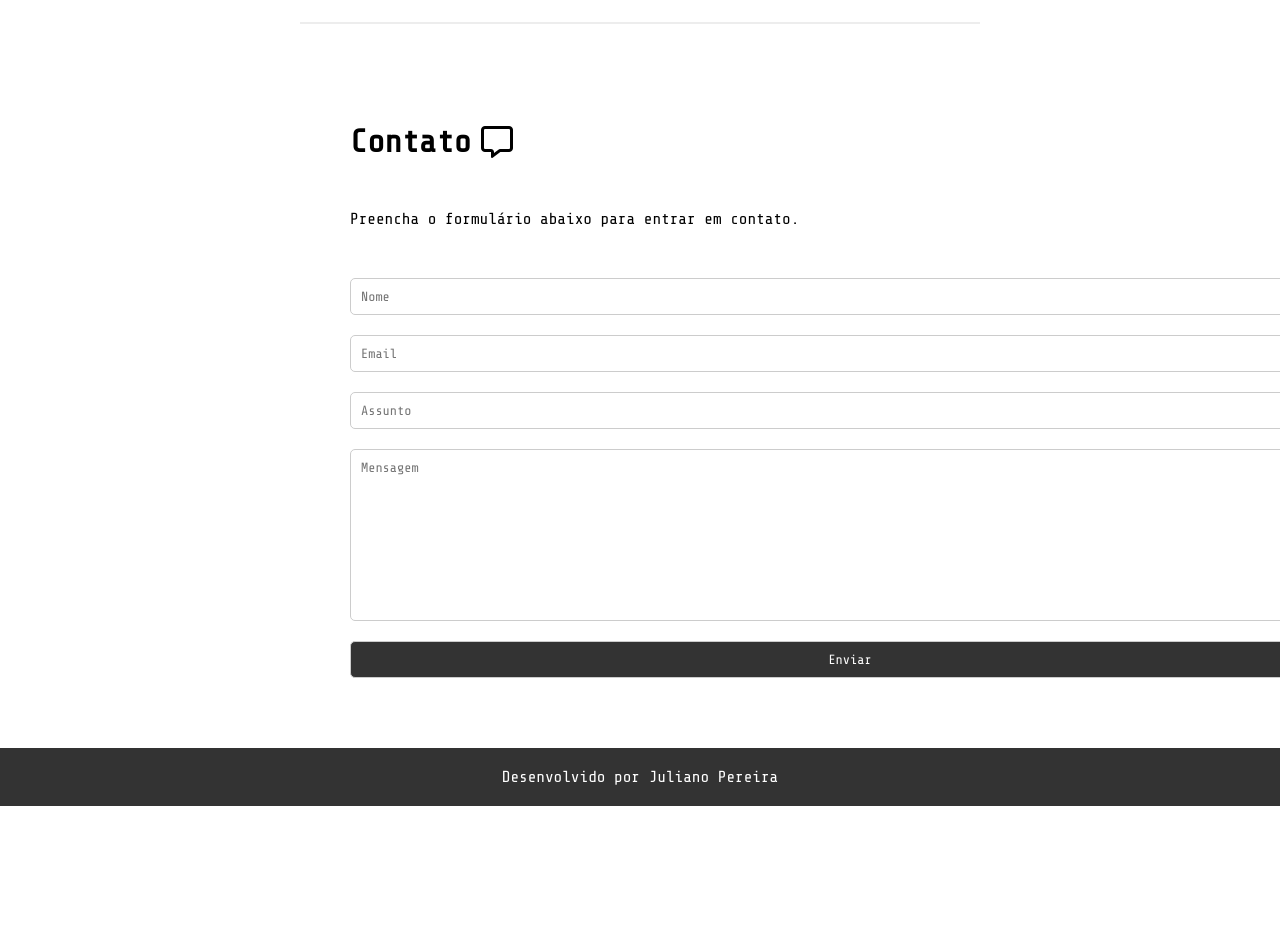
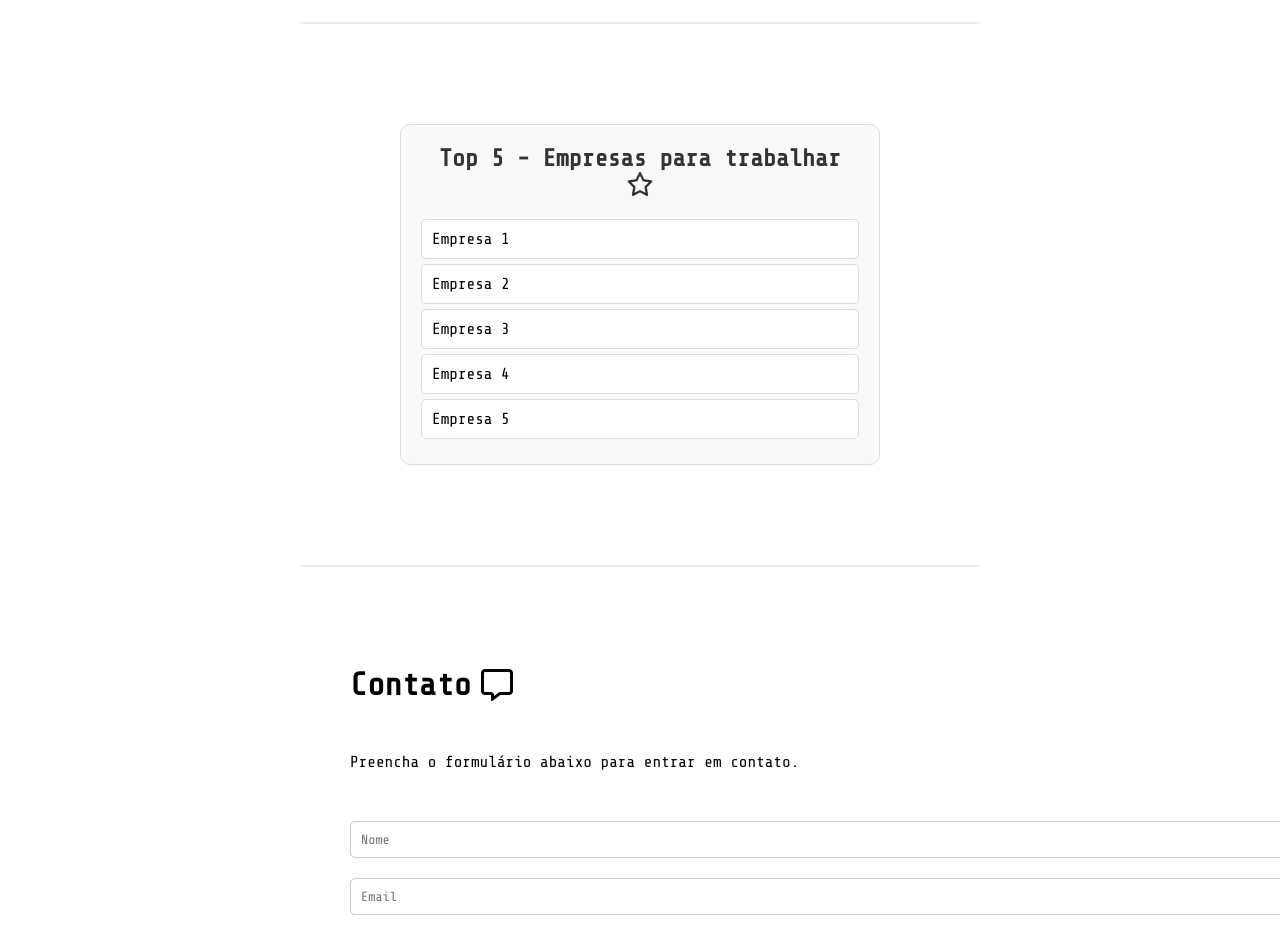
Before and after one commit to juliano340/ada-mod1-ex1, a plain HTML site: page index.html in a window 1280 px wide. Shown: the part 1360-2287 px from the top of the page. Before the commit the page ends 2166 px from the top, so only its background shows below. Drawn offline with nearby package versions, Linux system fonts and the light colour scheme.

Commit message:
add ranking

```diff
--- a/index.html
+++ b/index.html
@@ -19,7 +19,7 @@
         <ul>
             <li id="perfil"><a href="#">Perfil</a></li>
             <li><a href="#historico">Histórico</a></li>
-            <li><a href="#">Ranking</a></li>
+            <li><a href="#ranking">Ranking</a></li>
             <li><a href="#contato">Contato</a></li>
         </ul>
     </nav>
@@ -212,13 +212,30 @@
 
     <div class="divisor"></div>
 
+    <div class="containerRanking">
+
+        <div class="ranking-container">
+            <h2 id="ranking">Top 5 - Empresas para trabalhar <i class="fa-regular fa-star"></i></h2>
+            <ul>
+                <li>Empresa 1</li>
+                <li>Empresa 2</li>
+                <li>Empresa 3</li>
+                <li>Empresa 4</li>
+                <li>Empresa 5</li>
+            </ul>
+        </div>
+
+    </div>
+
+
+    <div class="divisor"></div>
+
     <div class="containerContato">
         <div class="contatoTitle">
 
             <h1 id="contato">Contato</h1>
             <i class="fa-regular fa-message fa-2x"></i>
         </div>
-
 
 
         <p>Preencha o formulário abaixo para entrar em contato.</p>
@@ -242,6 +259,7 @@
         <p>Desenvolvido por Juliano Pereira</p>
 
     </footer>
+
 </body>
 
 </html>
--- a/styles.css
+++ b/styles.css
@@ -52,7 +52,7 @@ body {
     width: 200px; /* Define a largura da div */
     height: 200px; /* Define a altura da div */
     border-radius: 50%; /* Faz a div ficar redonda */
-    background-image: url('img/Perfil.jpg'); /* Define a imagem de fundo */
+    background-image: url('img/Corte.jpg'); /* Define a imagem de fundo */
     background-size: cover; /* Faz a imagem cobrir toda a div */
     background-position: center; /* Centraliza a imagem dentro da div */
     background-repeat: no-repeat; /* Impede que a imagem se repita */
@@ -305,3 +305,48 @@ footer{
     height: 20px;
 
 }
+
+.containerRanking {
+
+    margin: 100px 400px;
+
+
+
+}
+
+.ranking-container {
+    font-family: Arial, sans-serif;
+    padding: 20px;
+    background-color: #f9f9f9;
+    border: 1px solid #ddd;
+    border-radius: 10px;
+    max-width: 10000px;
+    margin: 0 auto;
+}
+
+.ranking-container h2 {
+    text-align: center;
+    color: #333;
+    margin-bottom: 20px;
+}
+
+.ranking-container ul {
+    list-style: none;
+    padding: 0;
+    margin: 0;
+}
+
+.ranking-container li {
+    background-color: #fff;
+    margin: 5px 0;
+    padding: 10px;
+    border: 1px solid #ddd;
+    border-radius: 5px;
+    transition: transform 0.2s;
+    cursor: pointer;
+}
+
+.ranking-container li:hover {
+    transform: scale(1.05);
+    background-color: #f0f0f0;
+}
```
Also changed, not shown: img/Corte.jpg (renamed from img/Perfil.jpg).
